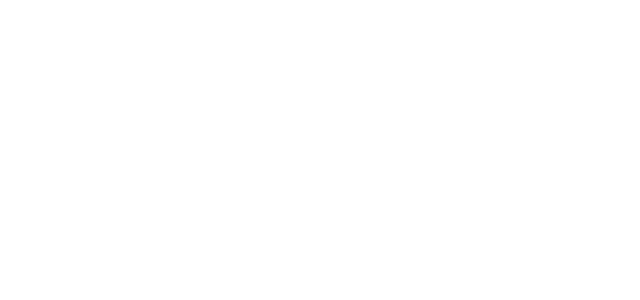
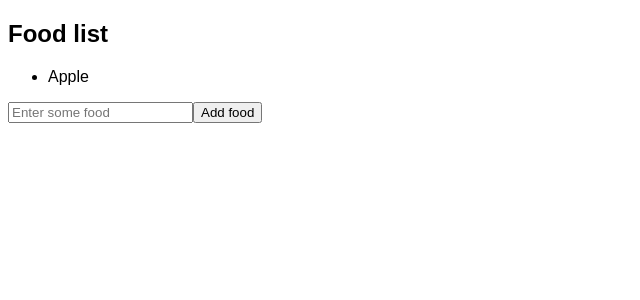
Before and after one commit to JakubNJ1212/my-react-app, a React (Vite) app: page / in a window 1280 px wide. Shown: the top 300 px of the page, without its empty margins (0-640 px from the left). Built offline with nearby package versions, Linux system fonts and the light colour scheme.

Commit message:
Added an updater to array

```diff
--- a/src/MyComponent.jsx
+++ b/src/MyComponent.jsx
@@ -6,19 +6,24 @@ const [foods, setFoods] = useState(["Apple"]);
 
 
 function handleAddFood() {
-
+    const newFood = document.getElementById("foodInput").value;
+    document.getElementById("foodInput").value = "";
+    setFoods(f => [...f, newFood])
 }
 
-function handleRemoveFood() {
-
+function handleRemoveFood(index) {
+    setFoods(foods.filter((_,i) => i !== index));
 }
 
 
 return(<>
     <div>
-
-
-
+            <h2>Food list</h2>
+            <ul>
+                {foods.map((food, index) => <li key={index} onClick={() => handleRemoveFood(index)}>{food}</li>)}
+            </ul>
+            <input type="text" id="foodInput" placeholder="Enter some food"/>
+    <button onClick={handleAddFood}>Add food</button>
     </div>
 
 
```
